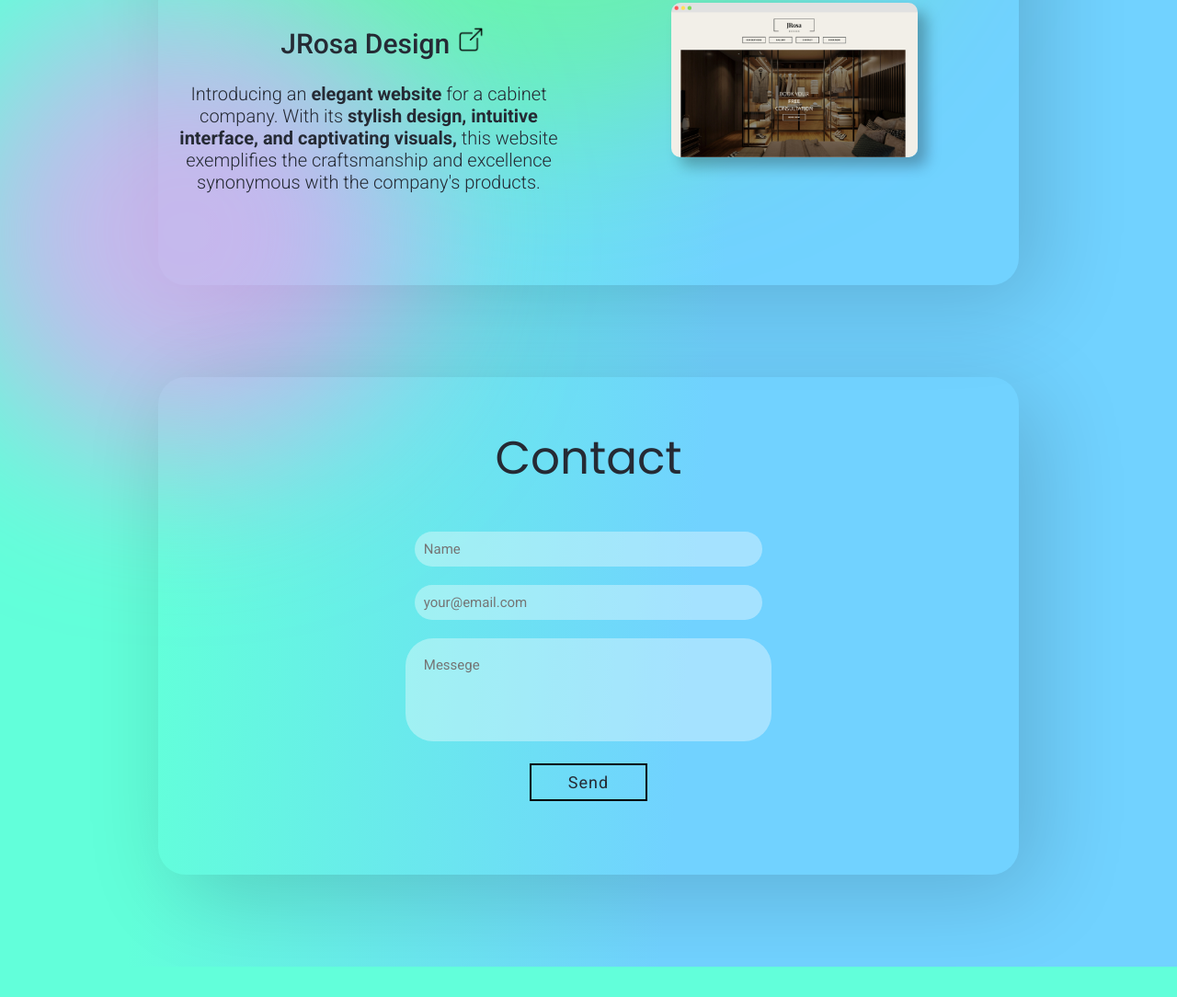
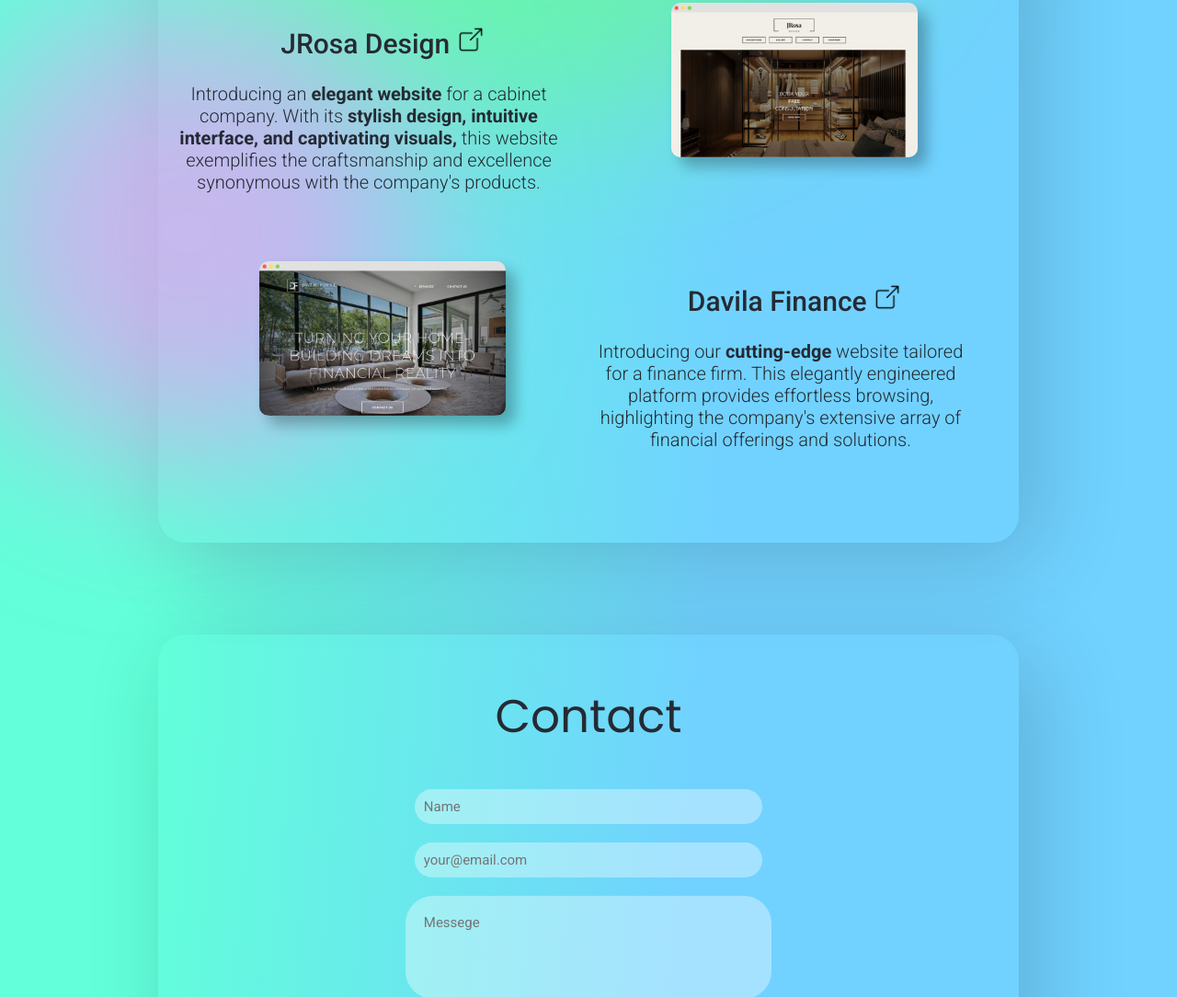
Before and after one commit to lucasm3110/portfolio2, a plain HTML site: page index.html in a window 1280 px wide. Shown: the part 2037-3121 px from the top of the page at 92% size. Before the commit the page ends 3088 px from the top, so only its background shows below. Drawn offline with Linux system fonts and the light colour scheme.

Commit message:
added new project

```diff
--- a/index.html
+++ b/index.html
@@ -147,7 +147,11 @@
                 </div>
             </div>
         </div>
+
+
         <br><br><br>
+
+
         <div class="projectSectionContainer" id="nd">
             <div class="item">
                 <img src="/images/p2.png" alt="">
@@ -163,6 +167,24 @@
                             interface, and captivating visuals,</strong> this website exemplifies the craftsmanship and
                         excellence
                         synonymous with the company's products.</p>
+                </div>
+            </div>
+        </div>
+        <br><br><br>
+
+        <div class="projectSectionContainer">
+            <div class="item">
+                <img src="/images/davila.png" alt="">
+            </div>
+            <div class="projectLineBreak"></div>
+            <div class="item">
+                <div>
+                    <h2>Davila Finance <a href="https://davilafinance.com/" target="_blank"><img
+                                src="/images/openLink.png"></a></h2>
+                    <p>Introducing our <strong>cutting-edge</strong> website tailored for a finance firm. This <srtrong>
+                            elegantly</srtrong>
+                        engineered platform provides effortless browsing, highlighting the company's extensive array of
+                        financial offerings and solutions.</p>
                 </div>
             </div>
         </div>
```
Also changed, not shown: images/davila.png (added).
